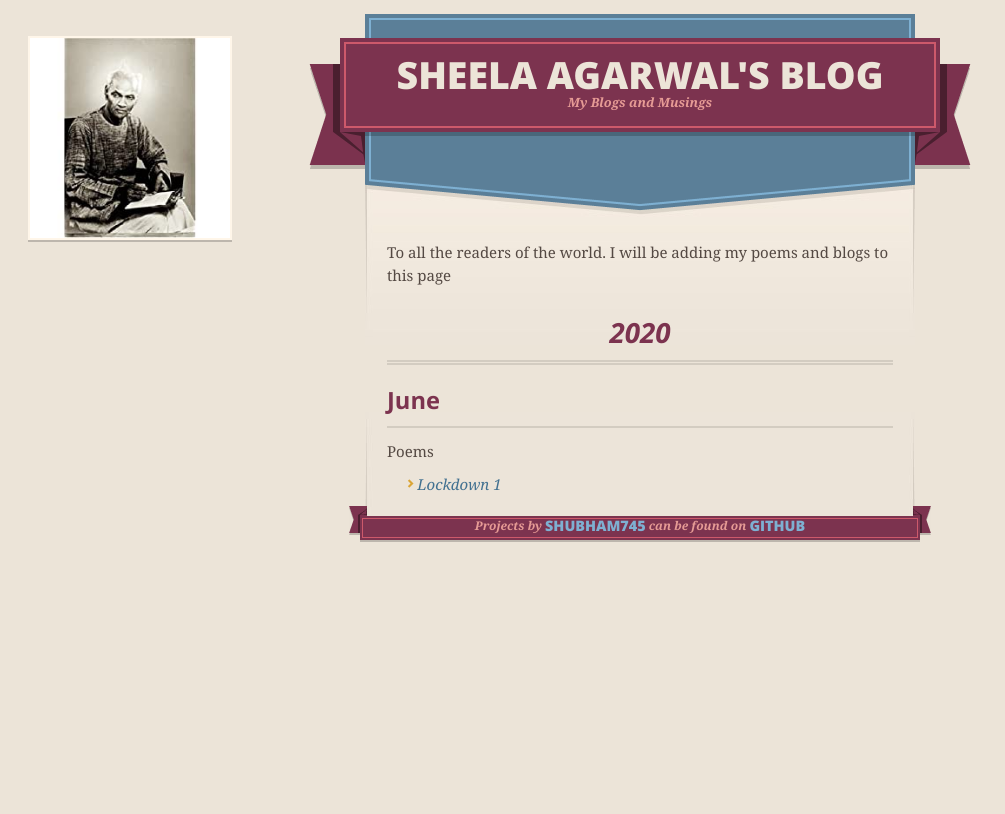
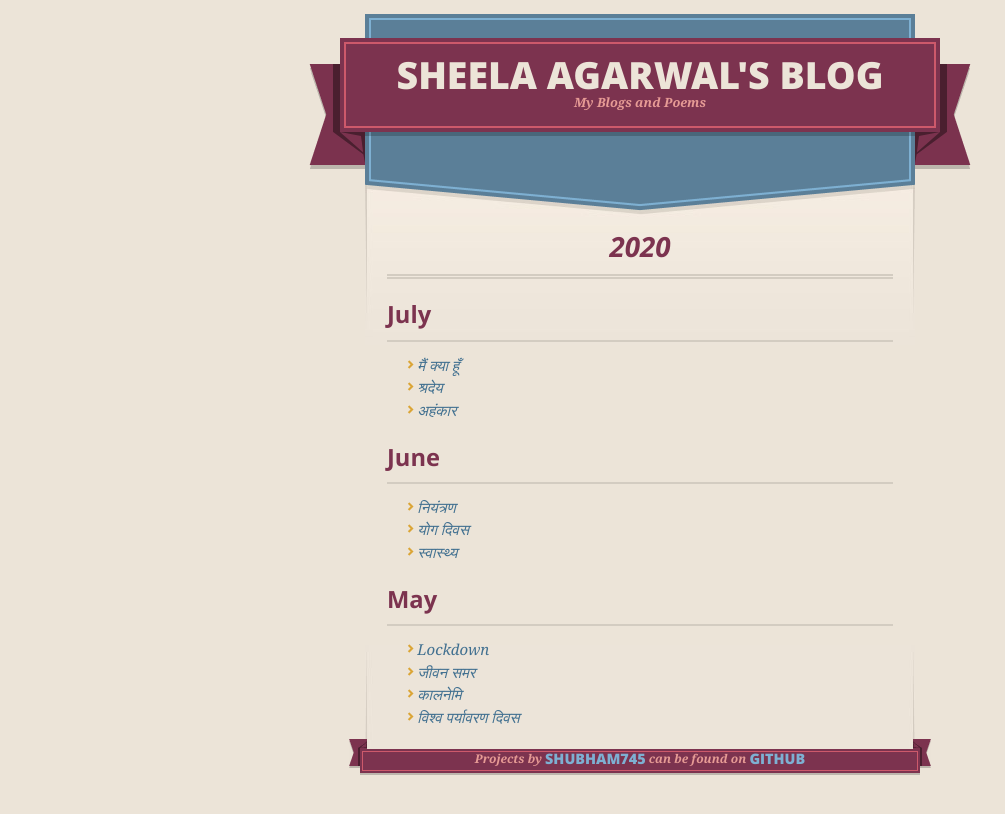
Before and after one commit to shubham745/shubham745.github.io, a Jekyll site: the page built from index.md, in a window 1280 px wide. Shown: the top 814 px of the page, without its empty margins (0-1005 px from the left). Built offline with Jekyll 4.4.1, drawn with Linux system fonts in a browser that asks for light colours; our own code applies the rules of GitHub Pages for plain Markdown files.

Commit message:
poems_Aug

```diff
--- a/_config.yml
+++ b/_config.yml
@@ -1,6 +1,6 @@
 theme: jekyll-theme-merlot
 title: Sheela Agarwal's blog
-description: My Blogs and Musings
+description: My Blogs and Poems
 github:
   zip_url: https://www.awgp.org/
   another_url: another value
--- a/_layouts/default.html
+++ b/_layouts/default.html
@@ -22,13 +22,12 @@
   </head>
 
   <body>
-    <span id="imageGuruji">
-        <img src="{{'/assets/images/guruji.jpg'}}" width="200" height="200" >
-    </span>
+
     <div class="shell">
       <header>
         <span class="ribbon-outer">
           <span class="ribbon-inner">
+
             <h1>{{ site.title | default: site.github.repository_name }}</h1>
             <h2>{{ site.description | default: site.github.project_tagline }}</h2>
           </span>
@@ -53,7 +52,6 @@
 
       <span class="banner-fix"></span>
 
-
       <section id="main_content">
         {{ content }}
       </section>
--- a/assets/css/style.scss
+++ b/assets/css/style.scss
@@ -3,7 +3,7 @@
 
 #imageGuruji {
     float: left;
-    padding-left: 28px;
+    padding-left: 40%;
     padding-top: 36px;
   }
 @import 'jekyll-theme-merlot';
--- a/index.md
+++ b/index.md
@@ -1,13 +1,27 @@
 ---
 layout: default
 ---
+# 2020
+## July
 
-To all the readers of the world. I will be adding my poems and blogs to this page
+ *  [_मैं क्या हूँ_](./whoami.html)
+ *  [_श्रदेय_](./shradeya.html)
+ *  [_अहंकार_](./ahankar.html)
 
-# 2020
+
 ## June
-Poems
-*  [_Lockdown 1_](./lockdown.html)
+
+*  [_नियंत्रण_](./niyantran.html)
+*  [_योग दिवस_](./yogdiwas.html)
+*  [_स्वास्थ्य_](./swasth.html)
+
+## May
+*  [_Lockdown_](./lockdown.html)
+*  [_जीवन समर_](./jeevanSamar.html)
+*  [_कालनेमि_](./kalnami.html)
+*  [_विश्व पर्यावरण दिवस_](./gagan.html)
+
+
 
 <!-- ## Header 2
 
```
Also changed, not shown: ahankar.md (added, +21 -0 lines), gagan.md (added, +22 -0 lines), jeevanSamar.md (added, +34 -0 lines), kalnami.md (added, +27 -0 lines), lockdown.md (+12 -1 lines), niyantran.md (added, +12 -0 lines), shradeya.md (added, +24 -0 lines), swasth.md (added, +28 -0 lines), whoami.md (added, +18 -0 lines), yogdiwas.md (added, +33 -0 lines).
